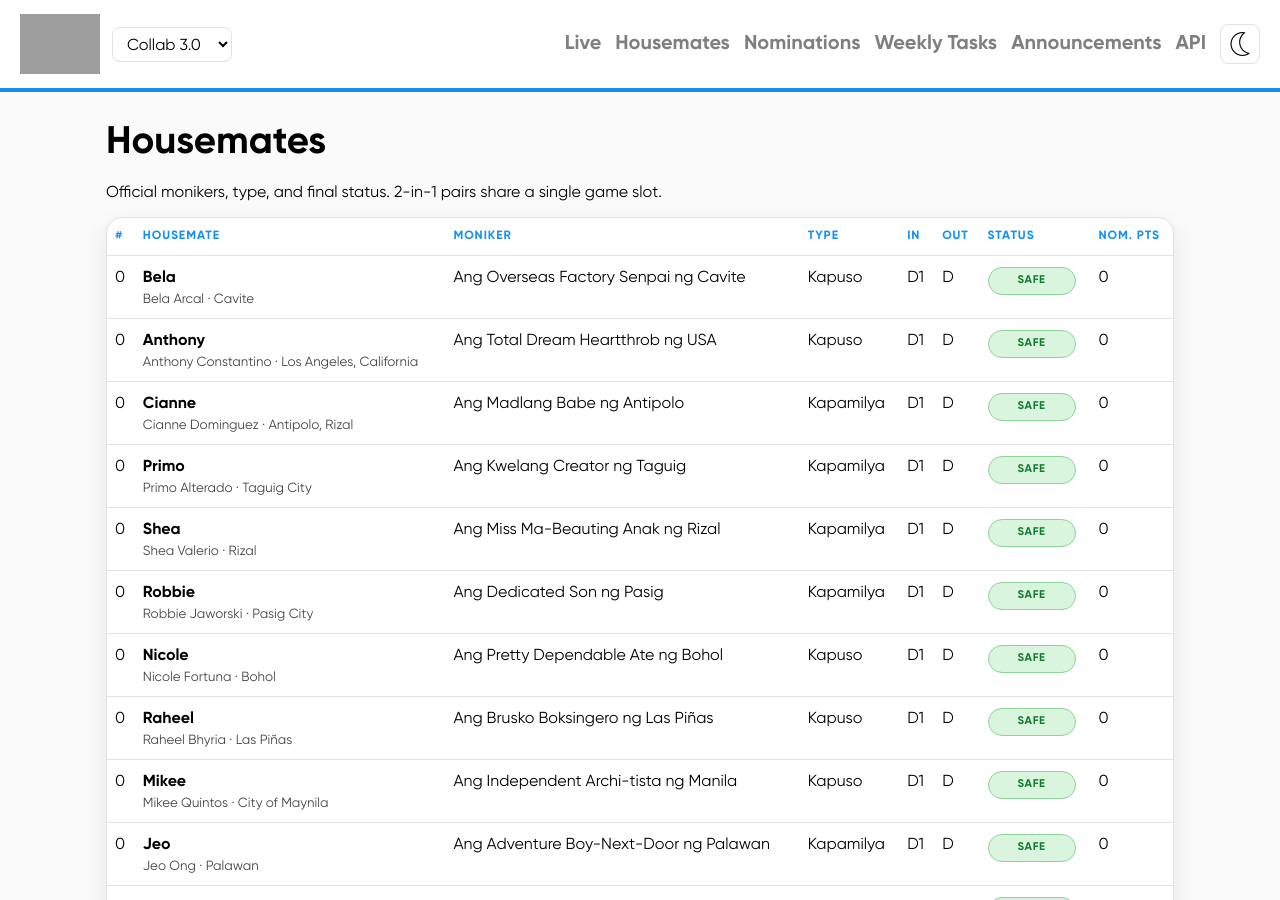
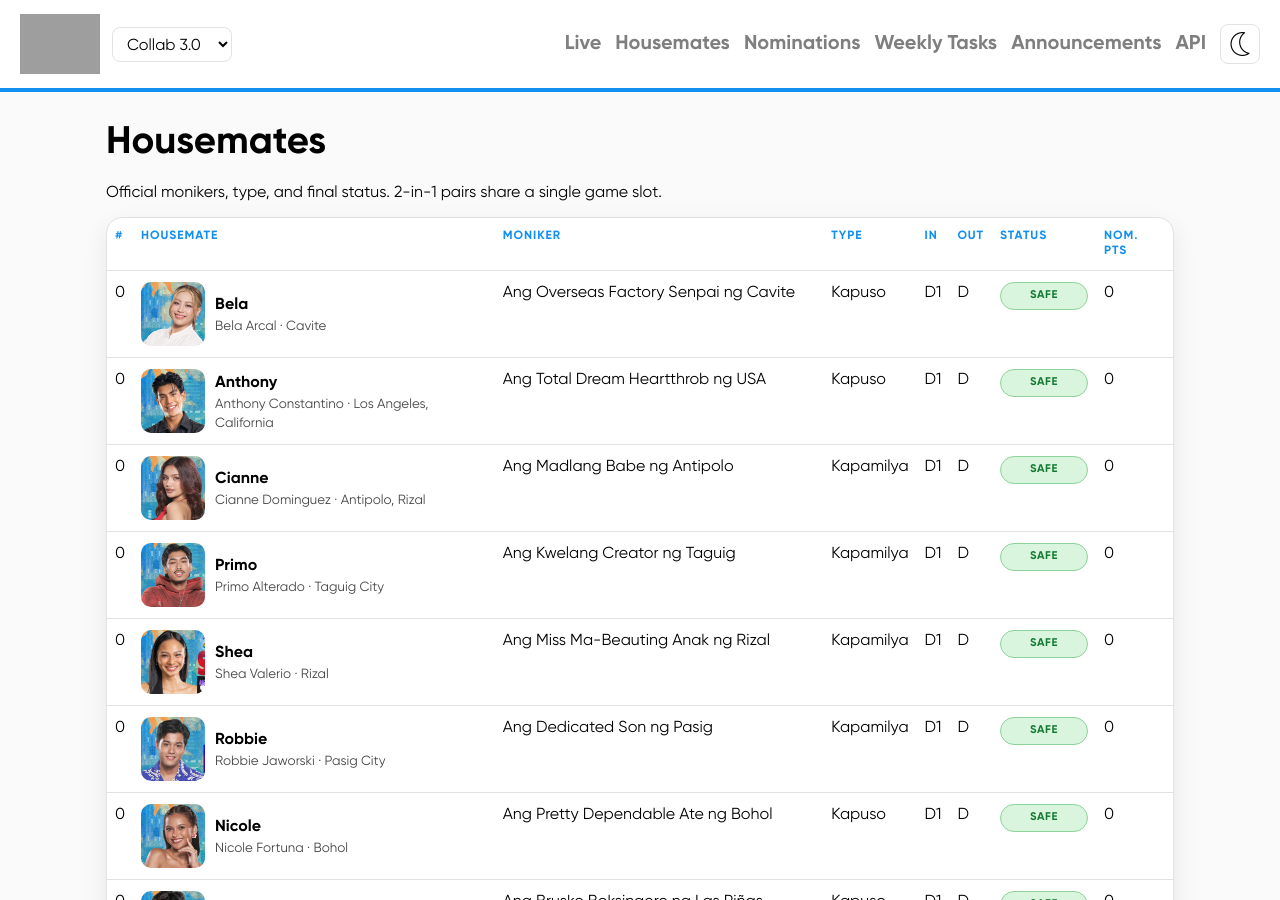
Before and after one commit to drpsphca/PHCASite-PBBUpdates, a Jekyll site: the page built from seasons/collab3/housemates.md, in a window 1280 px wide and 900 px high. Built offline with Jekyll 4.4.1, drawn with Linux system fonts in a browser that asks for light colours; grey boxes are pictures that could not be loaded.

Commit message:
20261024-09

```diff
--- a/seasons/collab3/housemates.md
+++ b/seasons/collab3/housemates.md
@@ -22,7 +22,7 @@ description: View all of the housemates of Pinoy Big Brother Collab 3.0 here.
       <td>{{ h.place }}</td>
       <td>
         <div class="hm-cell">
-          {% include housemate-photo.html id=h.id alt=h.display_name %}
+          {% include housemate-photo.html id=h.id alt=h.display_name season="collab3" %}
           <div>
             <strong>{{ h.display_name }}</strong><br>
             <small>{{ h.name }} · {{ h.hometown }}</small>
```
